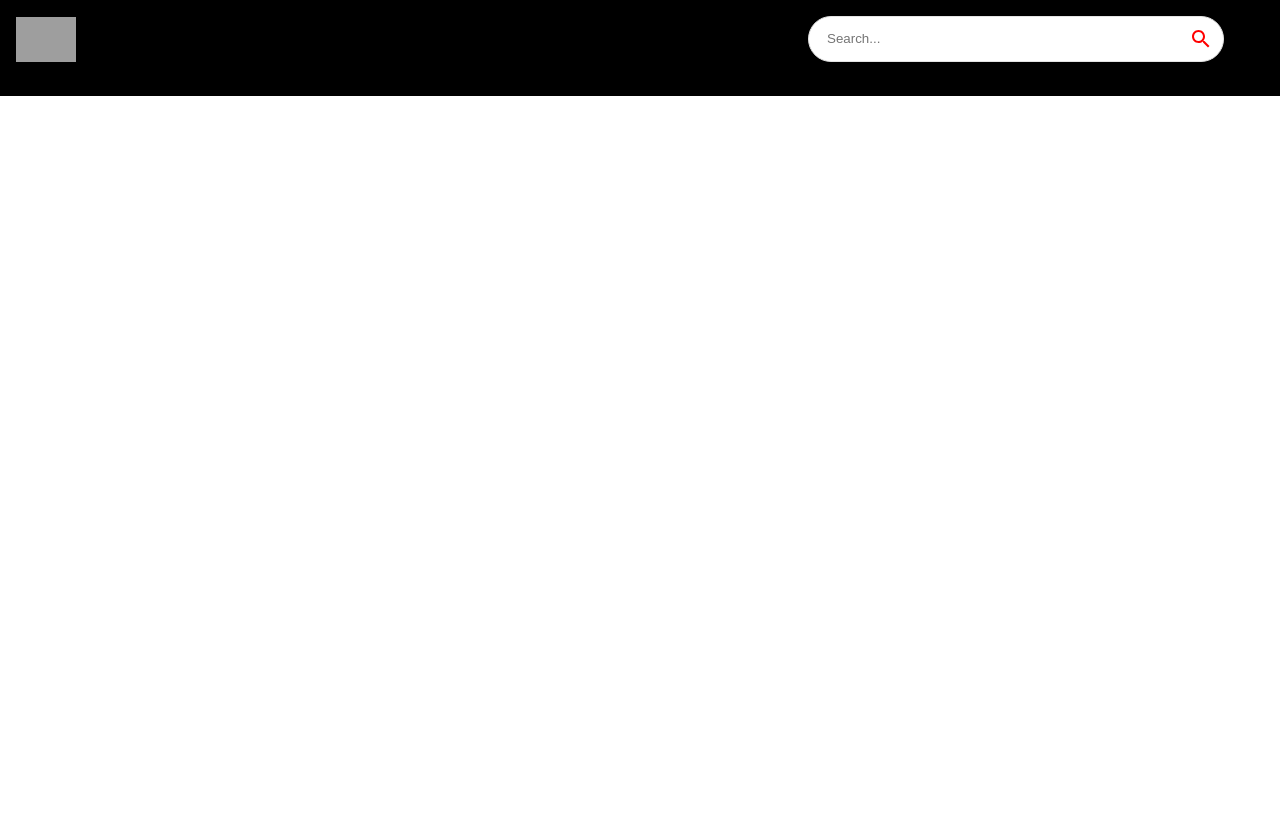
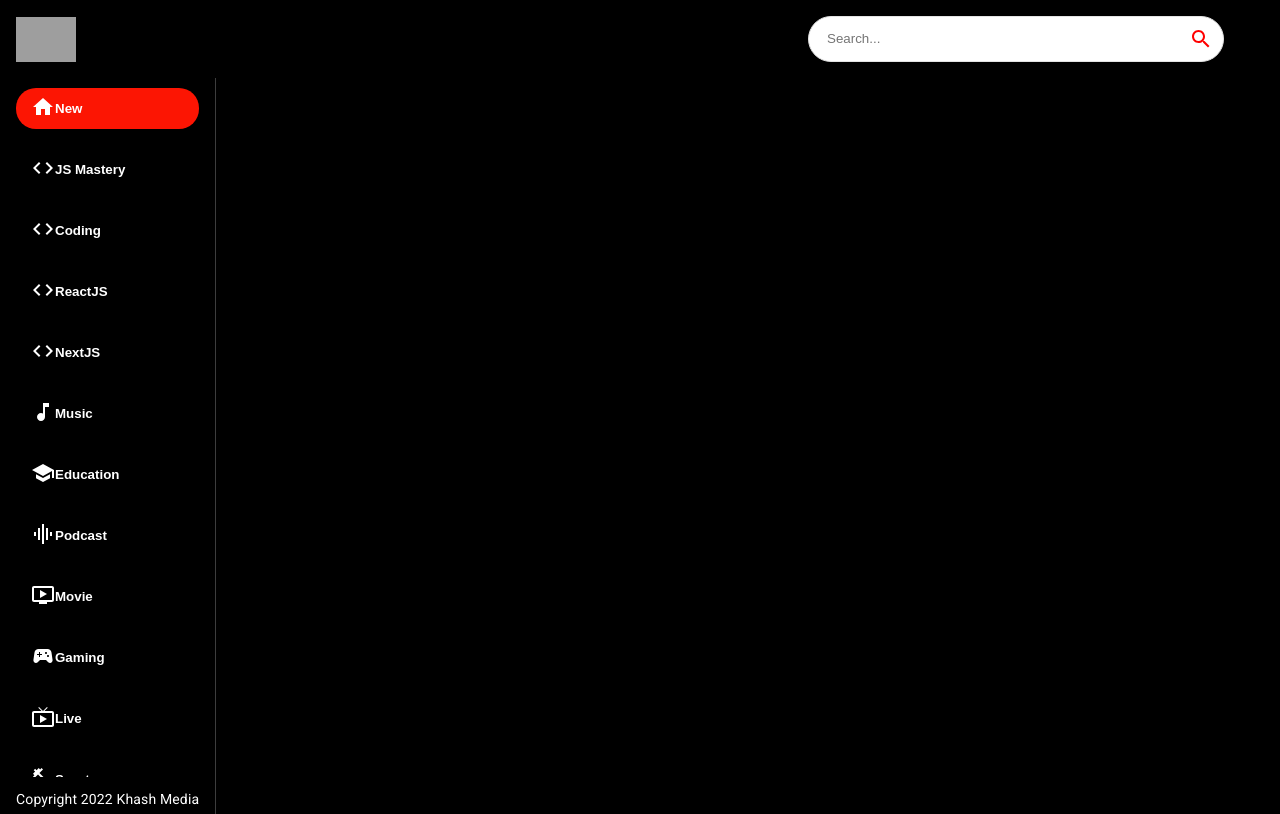
Before and after one commit to Khash90/Youtube-Clone, a React (Create React App) app: page / in a window 1280 px wide. Built offline with nearby package versions, Linux system fonts and the light colour scheme; grey boxes are pictures that could not be loaded.

Commit message:
making sidebar on big screens

```diff
--- a/src/components/Feed.jsx
+++ b/src/components/Feed.jsx
@@ -1,9 +1,32 @@
-import React from 'react'
+import { useState, useEffect } from "react";
+import { Box, Stack, Typography } from "@mui/material";
+import Sidebar from "./Sidebar";
 
 const Feed = () => {
   return (
-    <div>Feed</div>
-  )
-}
+    <Stack
+      sx={{
+        flexDirection: { sx: "column", md: "row" },
+      }}
+    >
+      <Box
+        sx={{
+          height: { sx: "auto", md: "92vh" },
+          borderRight: "1px solid #3d3d3d",
+          px: { sx: 0, md: 2 }}}>
 
-export default Feed
+          <Sidebar />
+
+          <Typography className="copyright" variant="body2" sx={{
+            mt: 1.5,
+            color: '#fff'
+          }}>
+            Copyright 2022 Khash Media
+          </Typography>
+
+      </Box>
+    </Stack>
+  );
+};
+
+export default Feed;
--- a/src/components/SearchBar.jsx
+++ b/src/components/SearchBar.jsx
@@ -1,33 +1,38 @@
 import { useState } from "react";
 import { useNavigate } from "react-router-dom";
-import {Paper , IconButton} from '@mui/material';
-import { Search } from '@mui/icons-material';
+import { Paper, IconButton } from "@mui/material";
+import { Search } from "@mui/icons-material";
 
 const SearchBar = () => {
   return (
     <Paper
-        component='form'
+      component="form"
       onSubmit={() => {}}
       sx={{
         borderRadius: 20,
-            border: '1px solid #e3e3e3',
+        border: "1px solid #e3e3e3",
         pl: 2,
-            boxShadow: 'none',
-            mr: { sm: 5 }
+        boxShadow: "none",
+        mr: { sm: 5 },
       }}
     >
-        <input className="search-bar" placeholder="Search..."
-            value="" onChange={() => {}}
+      <input
+        className="search-bar"
+        placeholder="Search..."
+        value=""
+        onChange={() => {}}
       />
-        <IconButton type="submit"
+      <IconButton
+        type="submit"
         sx={{
-          p: '10px',
-          color: 'red'
-        }}>
+          p: "10px",
+          color: "red",
+        }}
+      >
         <Search />
       </IconButton>
     </Paper>
-  )
-}
+  );
+};
 
-export default SearchBar
+export default SearchBar;
--- /dev/null
+++ b/src/components/Sidebar.jsx
@@ -0,0 +1,34 @@
+import { Stack } from '@mui/material';
+
+import {categories} from '../utils/constants'
+
+const selectedCategory = 'New';
+
+const Sidebar = () => (
+
+    <Stack
+      direction='row'
+      sx={{
+        overflowY: 'auto',
+        height: {sx: 'auto', md: '95%'},
+        flexDirection: {md: 'column'},
+      }}
+    >
+        {categories.map((category) => (
+            <button
+            className='category-btn'
+            style={{
+               background: category.name === selectedCategory && '#FC1503',
+               color: 'white'
+            }}
+            key={category.name}
+            >
+                <span>{category.icon}</span>
+                <span>{category.name}</span>
+            </button>
+        ))}
+    </Stack>
+  )
+
+
+export default Sidebar
--- a/src/components/index.js
+++ b/src/components/index.js
@@ -4,3 +4,4 @@ export {default as ChannelDetail} from './ChannelDetail';
 export {default as SearchFeed} from './SearchFeed';
 export {default as VideoDetail} from './VideoDetail';
 export {default as SearchBar} from './SearchBar';
+export {default as Sidebar} from './Sidebar';
```
Lines whose indentation alone changed are shown as unchanged.
